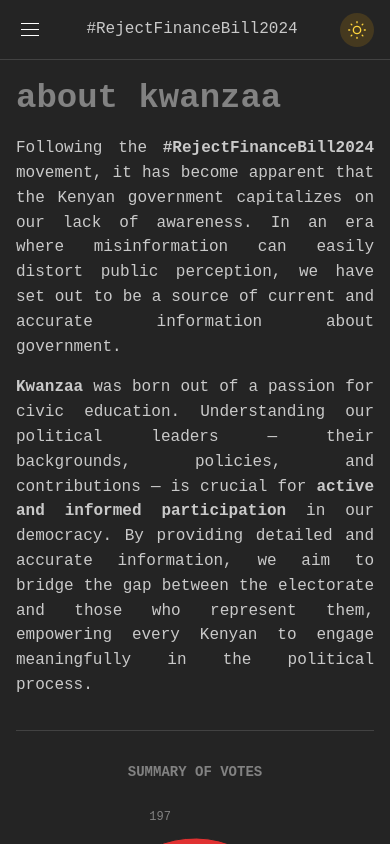
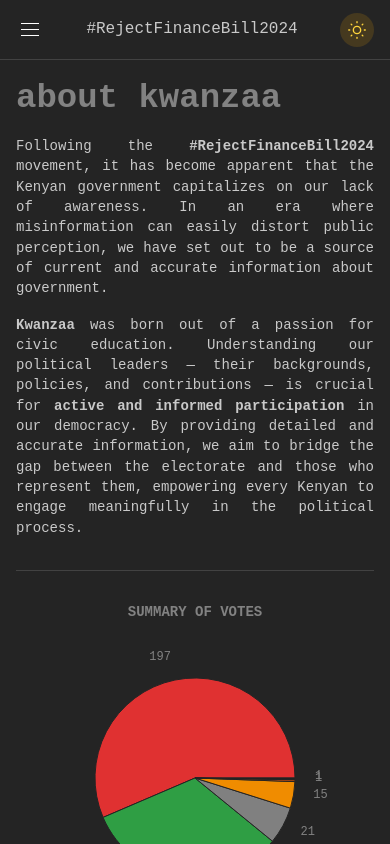
Before and after one commit to kewarrie/kwanzaa, a Next.js app: page /about in a window 390 px wide. Shown: the top 844 px of the page. Built offline with nearby package versions, Linux system fonts and the light colour scheme; no server answers.

Commit message:
Reduced font size of main text - looks funny on mobile

```diff
--- a/app/about/page.tsx
+++ b/app/about/page.tsx
@@ -22,13 +22,13 @@ export default function Page() {
 
           {/* About Kwanzaa */}
 
-          <Text ta="justify" my="md">
+          <Text size="sm" ta="justify" my="md">
             Following the <strong>#RejectFinanceBill2024</strong> movement, it has become apparent that the Kenyan
             government capitalizes on our lack of awareness. In an era where misinformation can easily distort
             public perception, we have set out to be a source of current and accurate information about government.
           </Text>
 
-          <Text ta="justify" my="md">
+          <Text size="sm" ta="justify" my="md">
             <strong>Kwanzaa</strong> was born out of a passion for civic education. Understanding our political leaders —
             their backgrounds, policies, and contributions — is crucial for <strong>active and informed participation</strong> in
             our democracy. By providing detailed and accurate information, we aim to bridge the gap between the electorate and
```
